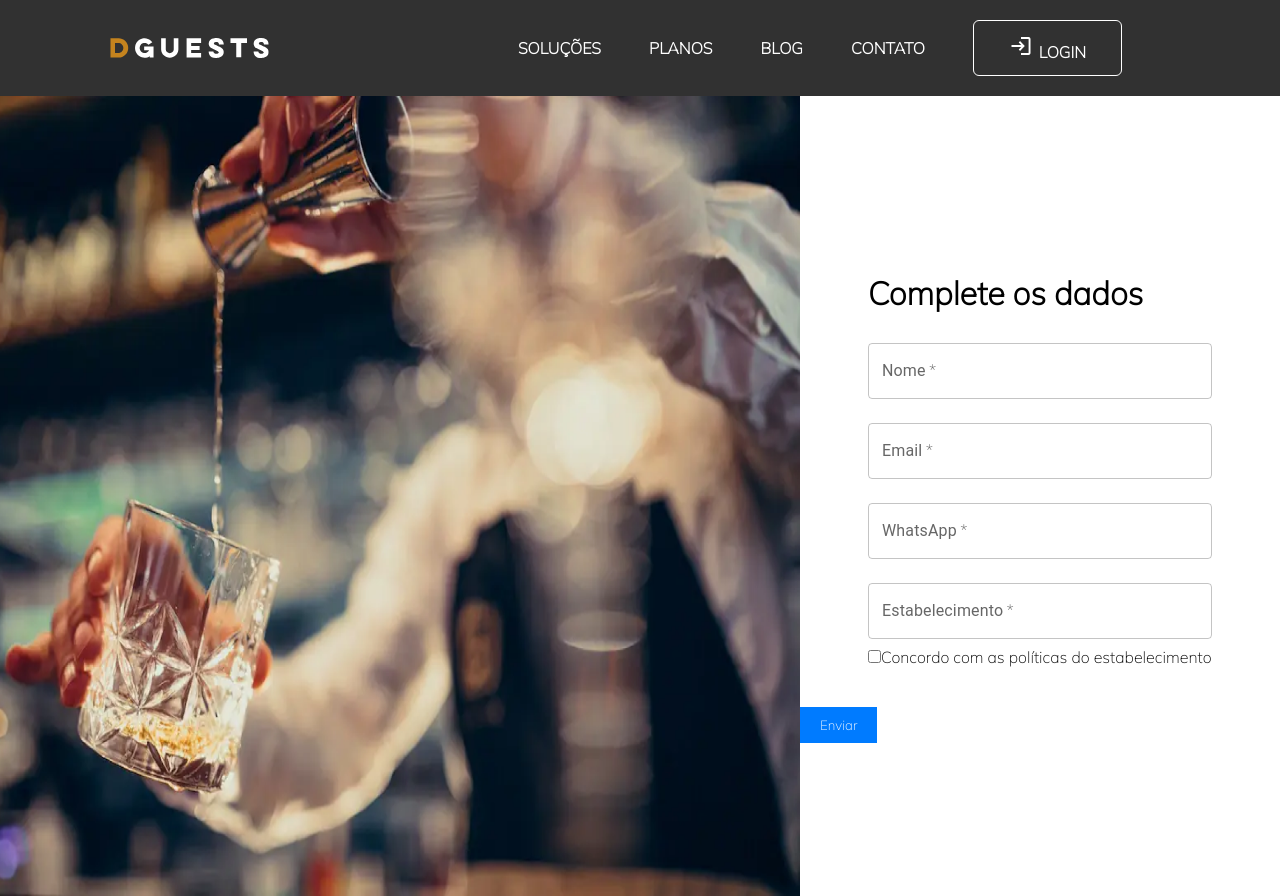
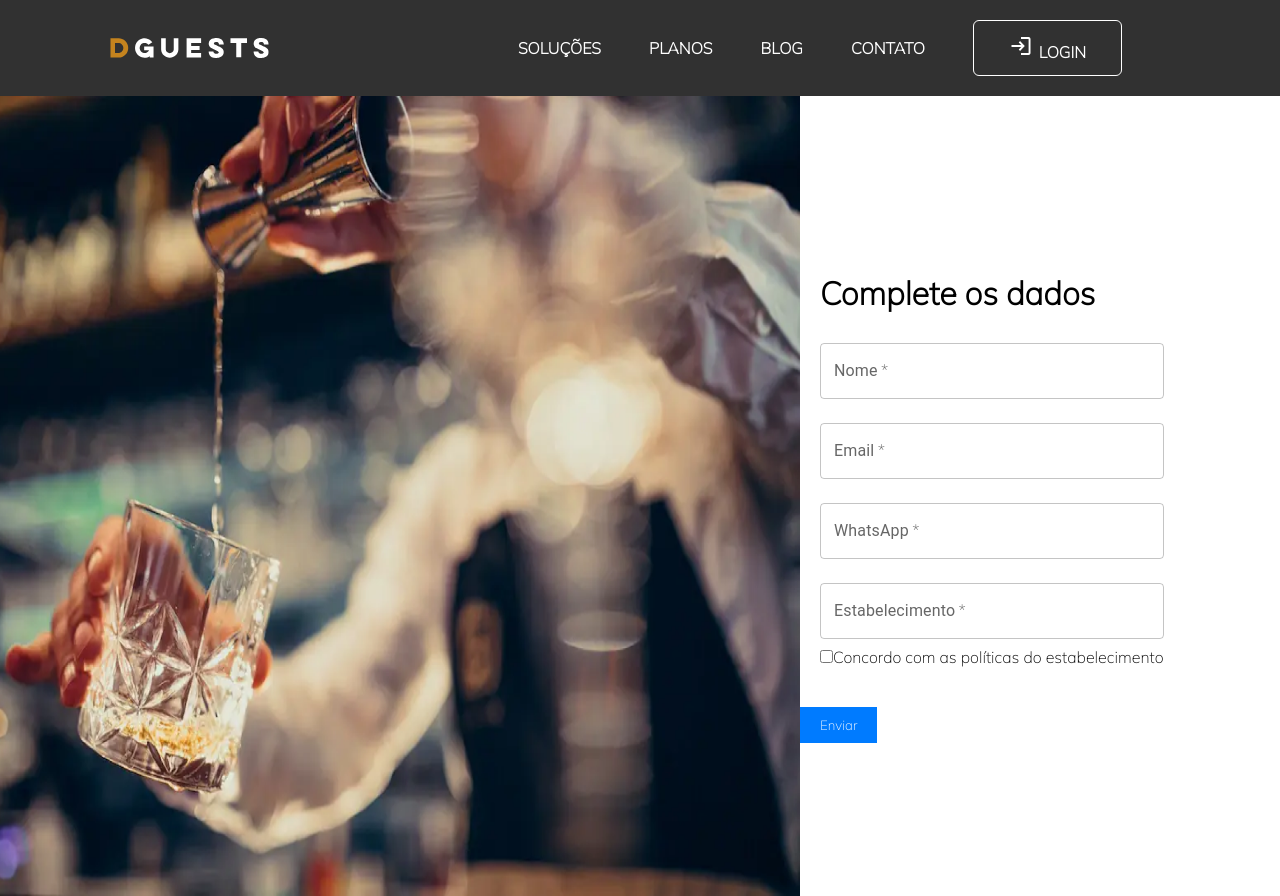
Before and after one commit to nubiadguests/prices, a React (Vite) app: page / in a window 1280 px wide. Built offline with nearby package versions, Linux system fonts and the light colour scheme.

Commit message:
Update Cadastro.jsx

```diff
--- a/src/Pages/Cadastro.jsx
+++ b/src/Pages/Cadastro.jsx
@@ -5,11 +5,9 @@ import { TextField } from "@mui/material";
 
 const Container = styled.div`
   display: flex;
-  /* align-items: stretch; Para esticar o Container para ocupar a altura total */
-  /* padding: 20px; */
-  height: 100vh; /* Tornar o Container com altura total da viewport */
-  justify-content: center; /* Centraliza horizontalmente */
-  align-items: center; /* Centraliza verticalmente */
+  height: 100vh;
+  justify-content: center;
+  align-items: center;
   height: 100vh;
 `;
 
@@ -17,13 +15,12 @@ const FormContainer = styled.div`
   flex: 1;
   display: flex;
   text-align: left;
-  flex-direction: column; /* Os inputs serão alinhados verticalmente */
-  justify-content: center; /* Centraliza verticalmente */
-  align-items: center; /* Centraliza horizontalmente */
+  flex-direction: column;
+  justify-content: center;
 `;
 
 const ImageContainer = styled.div`
-  flex: 1; /* Para o ImageContainer ocupar 50% da largura do Container */
+  flex: 1;
   display: flex;
   justify-content: center;
   background: linear-gradient(180deg, #313131 0%, rgba(196, 131, 30, 0) 100%);
@@ -41,7 +38,6 @@ const StepContainer = styled.div`
   width: 80%;
   height: 100%;
   text-align: left;
-  /* border: 1px solid #ccc; */
   padding: 20px;
   margin-bottom: 20px;
 `;
```
